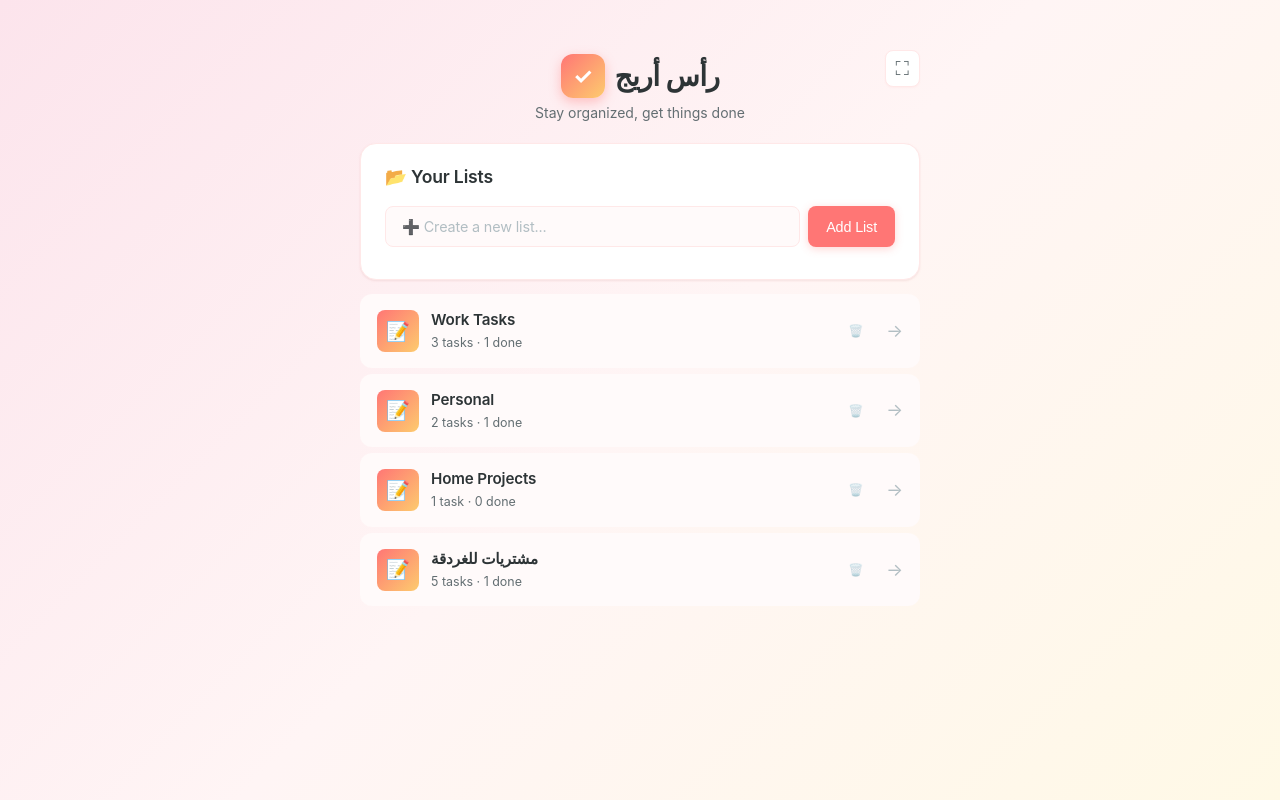
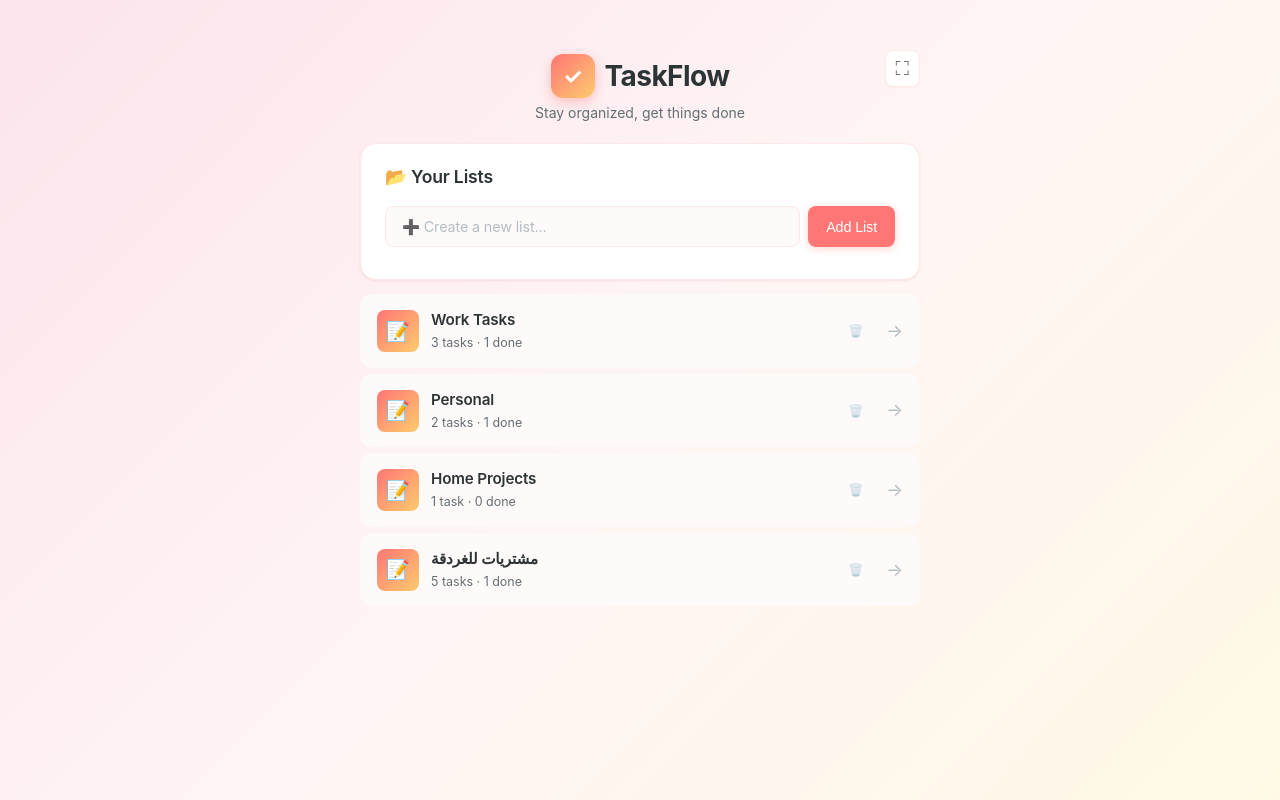
Before and after one commit to ham9y/AreejHead, a plain HTML site: page index.html in a window 1280 px wide. Drawn offline with Linux system fonts and the light colour scheme.

Commit message:
Change app title and logo to 'TaskFlow'

```diff
--- a/index.html
+++ b/index.html
@@ -3,7 +3,7 @@
 <head>
     <meta charset="UTF-8">
     <meta name="viewport" content="width=device-width, initial-scale=1.0, viewport-fit=cover, user-scalable=no">
-    <title>رأس أريج</title>
+    <title>TaskFlow</title>
 
     <!-- Basic SEO & Social -->
     <meta name="description" content="Simple task manager for staying organized.">
@@ -12,7 +12,7 @@
     <!-- PWA Meta Tags (iOS) -->
     <meta name="apple-mobile-web-app-capable" content="yes">
     <meta name="apple-mobile-web-app-status-bar-style" content="black-translucent">
-    <meta name="apple-mobile-web-app-title" content="رأس أريج">
+    <meta name="apple-mobile-web-app-title" content="TaskFlow">
     <meta name="mobile-web-app-capable" content="yes">
 
     <style>
@@ -531,7 +531,7 @@
                     <div class="header-actions">
                         <button class="action-btn visible" id="fullscreen-toggle" title="Toggle full‑screen">⛶</button>
                     </div>
-                    <div class="logo"><span class="logo-icon">✓</span>رأس أريج</div>
+                    <div class="logo"><span class="logo-icon">✓</span>TaskFlow</div>
                     <p class="subtitle">Stay organized, get things done</p>
                 </div>
 
@@ -626,7 +626,7 @@
                     <div class="header-actions">
                         <button class="action-btn visible" id="fullscreen-toggle" title="Toggle full‑screen">⛶</button>
                     </div>
-                    <div class="logo"><span class="logo-icon">✓</span>رأس أريج</div>
+                    <div class="logo"><span class="logo-icon">✓</span>TaskFlow</div>
                 </div>
                 <div class="back-row" id="back-btn"><span class="back-arrow">←</span> Back to Lists</div>
                 <div class="card">
@@ -881,8 +881,8 @@
 
             // Manifest
             const manifest = {
-                name: 'رأس أريج',
-                short_name: 'رأس أريج',
+                name: 'TaskFlow',
+                short_name: 'TaskFlow',
                 start_url: '.',
                 display: 'standalone',
                 background_color: '#fff5f5',
```
